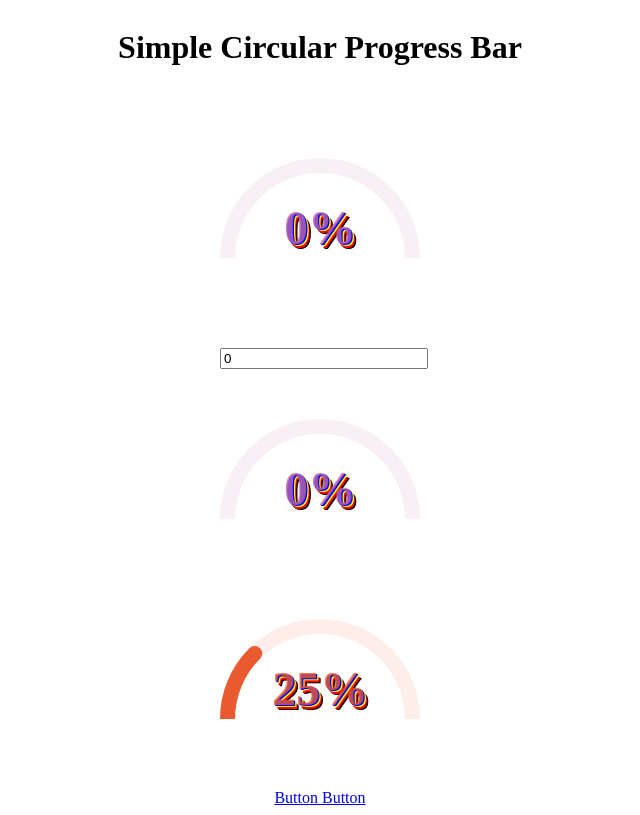
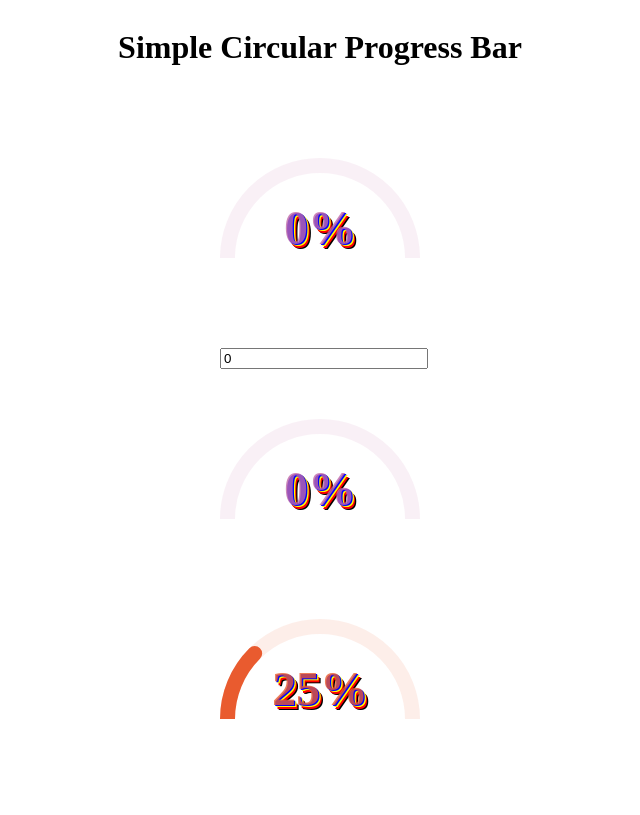
Before and after one commit to Tuvedunyel/test-progress-bar, a website: page index.html in a window 1280 px wide. Shown: the whole page, without its empty margins (320-960 px from the left). Drawn offline with nearby package versions, Linux system fonts and the light colour scheme.

Commit message:
no button

```diff
--- a/index.html
+++ b/index.html
@@ -53,14 +53,6 @@
         </div>
         <div id="progress-wrap" class="progress-wrapper"></div>
         <div id="progress-trois" class="progress-wrapper yellow-one"></div>
-        <div class="button-container">
-          <a href="#">
-            <span>Button</span>
-          </a>
-          <a href="#">
-            <span>Button</span>
-          </a>
-        </div>
       </div>
     </main>
   </body>
```
